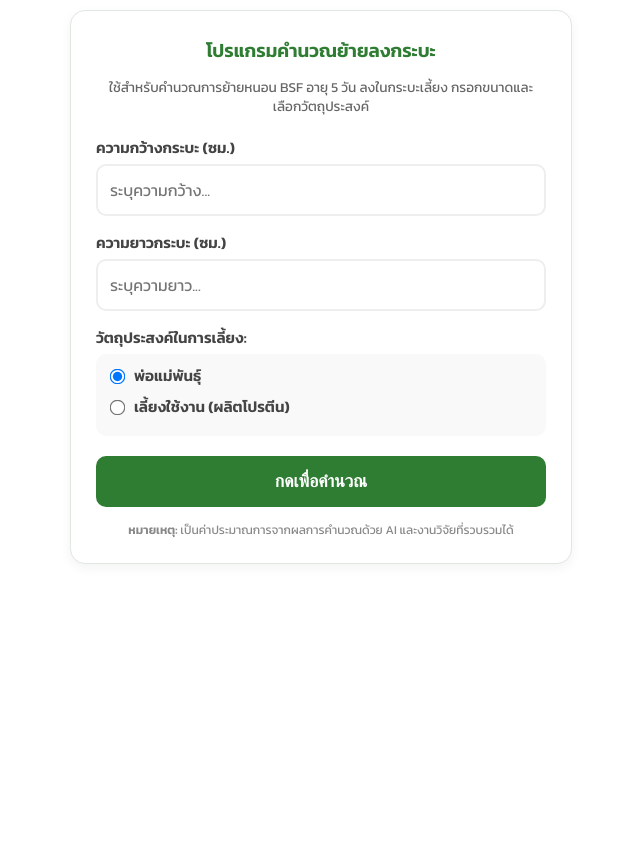
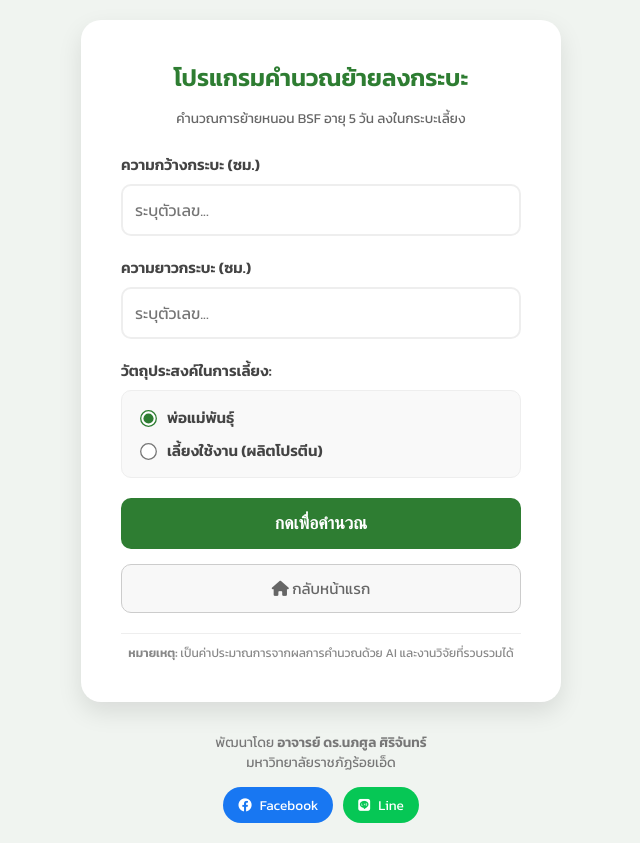
Before and after one commit to nopphasuls-ops/bsf-calc, a plain HTML site: page calc-tray.html in a window 1280 px wide. Shown: the whole page, without its empty margins (319-959 px from the left). Before the commit the page ends 800 px from the top, so only its background shows below. Drawn offline with Linux system fonts and the light colour scheme.

Commit message:
Update calc-tray.html
add home button & credit update

```diff
--- a/calc-tray.html
+++ b/calc-tray.html
@@ -1,77 +1,131 @@
 <!DOCTYPE html>
-<html>
+<html lang="th">
 <head>
   <meta charset="UTF-8">
+  <meta name="viewport" content="width=device-width, initial-scale=1.0">
+  <title>BSF Tray Calculator - Dr.Nopphasul</title>
   <link href="https://fonts.googleapis.com/css2?family=Kanit:wght@300;400;600&display=swap" rel="stylesheet">
+  <link rel="stylesheet" href="https://cdnjs.cloudflare.com/ajax/libs/font-awesome/6.0.0/css/all.min.css">
   <style>
-    body { font-family: 'Kanit', sans-serif; margin: 0; padding: 10px; background-color: transparent; }
-    .embed-card {
-      background: white; padding: 25px; border-radius: 15px;
-      border: 1px solid #e0e6e0; box-shadow: 0 4px 12px rgba(0,0,0,0.05);
-      max-width: 450px; margin: auto;
+    body {
+      font-family: 'Kanit', sans-serif;
+      margin: 0;
+      padding: 20px;
+      background-color: #f0f4f0;
+      display: flex;
+      flex-direction: column;
+      align-items: center;
+      min-height: 100vh;
     }
-    h3 { color: #2e7d32; text-align: center; margin-top: 0; margin-bottom: 5px; }
-    .subtitle { font-size: 0.85rem; color: #666; text-align: center; margin-bottom: 20px; line-height: 1.4; }
-    label { display: block; margin-bottom: 5px; font-weight: 600; color: #444; font-size: 0.95rem; }
+    .card {
+      background: white; padding: 2.5rem; border-radius: 20px;
+      box-shadow: 0 10px 25px rgba(0,0,0,0.1);
+      width: 90%; max-width: 400px; margin-bottom: 20px;
+    }
+    h2 { color: #2e7d32; text-align: center; margin-top: 0; margin-bottom: 5px; }
+    .subtitle { font-size: 0.85rem; color: #666; text-align: center; margin-bottom: 25px; line-height: 1.4; }
+    label { display: block; margin-bottom: 8px; font-weight: 600; color: #444; font-size: 0.95rem; }
+
     input[type="number"] {
-      width: 100%; padding: 12px; margin-bottom: 15px;
+      width: 100%; padding: 12px; margin-bottom: 20px;
       border: 2px solid #eee; border-radius: 10px; box-sizing: border-box;
       font-size: 1rem; font-family: 'Kanit';
     }
-    .checkbox-group { margin-bottom: 20px; padding: 10px; background: #f9f9f9; border-radius: 10px; }
-    .checkbox-item { display: flex; align-items: center; margin-bottom: 8px; cursor: pointer; }
-    .checkbox-item input { margin-right: 10px; transform: scale(1.2); cursor: pointer; }
 
-    button {
+    .radio-group { margin-bottom: 20px; padding: 15px; background: #f9f9f9; border-radius: 10px; border: 1px solid #eee; }
+    .radio-item { display: flex; align-items: center; margin-bottom: 10px; cursor: pointer; }
+    .radio-item:last-child { margin-bottom: 0; }
+    .radio-item input[type="radio"] { margin-right: 12px; transform: scale(1.3); accent-color: #2e7d32; }
+
+    button.main-btn {
       width: 100%; padding: 15px; border: none; border-radius: 10px;
       background-color: #2e7d32; color: white; font-size: 1.1rem;
       font-weight: 600; cursor: pointer; transition: 0.3s;
     }
-    button:hover { background-color: #1b5e20; }
+    button.main-btn:hover { background-color: #1b5e20; }
+
+    .home-btn {
+      display: block; width: 100%; padding: 12px; margin-top: 15px;
+      border: 1px solid #ccc; border-radius: 10px; background-color: #f8f8f8;
+      color: #666; text-align: center; text-decoration: none; font-size: 0.95rem;
+      box-sizing: border-box; transition: 0.3s;
+    }
+    .home-btn:hover { background-color: #eee; color: #333; }
 
     #result-area {
-      margin-top: 20px; padding: 20px; border-radius: 10px;
+      margin-top: 25px; padding: 20px; border-radius: 12px;
       background-color: #e8f5e9; display: none; text-align: center;
       border: 1px solid #c8e6c9; animation: fadeIn 0.4s;
     }
-    .res-val { font-size: 1.5rem; font-weight: bold; color: #1b5e20; }
-    .note { font-size: 0.75rem; color: #888; margin-top: 15px; text-align: center; line-height: 1.4; }
+    .res-val { font-size: 2rem; font-weight: bold; color: #1b5e20; display: block; }
+
+    .footer { text-align: center; margin-top: 10px; }
+    .footer-text { font-size: 0.85rem; color: #777; margin-bottom: 15px; line-height: 1.5; }
+    .social-links { display: flex; justify-content: center; gap: 10px; }
+    .social-btn {
+      text-decoration: none; padding: 8px 15px; border-radius: 25px;
+      font-size: 0.85rem; display: flex; align-items: center; gap: 8px;
+      color: white; transition: 0.3s;
+    }
+    .fb-color { background-color: #1877F2; }
+    .line-color { background-color: #06C755; }
+    .note { font-size: 0.75rem; color: #888; margin-top: 20px; text-align: center; line-height: 1.5; border-top: 1px solid #eee; padding-top: 10px; }
     @keyframes fadeIn { from { opacity: 0; } to { opacity: 1; } }
   </style>
 </head>
 <body>
 
-<div class="embed-card">
-  <h3>โปรแกรมคำนวณย้ายลงกระบะ</h3>
-  <p class="subtitle">ใช้สำหรับคำนวณการย้ายหนอน BSF อายุ 5 วัน ลงในกระบะเลี้ยง กรอกขนาดและเลือกวัตถุประสงค์</p>
+<div class="card">
+  <h2>โปรแกรมคำนวณย้ายลงกระบะ</h2>
+  <p class="subtitle">คำนวณการย้ายหนอน BSF อายุ 5 วัน ลงในกระบะเลี้ยง</p>
 
   <label>ความกว้างกระบะ (ซม.)</label>
-  <input type="number" id="w" placeholder="ระบุความกว้าง..." step="any">
+  <input type="number" id="w" placeholder="ระบุตัวเลข..." step="any">
 
   <label>ความยาวกระบะ (ซม.)</label>
-  <input type="number" id="l" placeholder="ระบุความยาว..." step="any">
+  <input type="number" id="l" placeholder="ระบุตัวเลข..." step="any">
 
   <label>วัตถุประสงค์ในการเลี้ยง:</label>
-  <div class="checkbox-group">
-    <label class="checkbox-item">
+  <div class="radio-group">
+    <label class="radio-item">
       <input type="radio" name="purpose" value="4" checked> พ่อแม่พันธุ์
     </label>
-    <label class="checkbox-item">
+    <label class="radio-item">
       <input type="radio" name="purpose" value="9"> เลี้ยงใช้งาน (ผลิตโปรตีน)
     </label>
   </div>
 
-  <button onclick="calcTray()">กดเพื่อคำนวณ</button>
+  <button class="main-btn" onclick="calcTray()">กดเพื่อคำนวณ</button>
 
   <div id="result-area">
-    <div style="color: #2e7d32; margin-bottom: 10px;">ปริมาณ BSF อายุ 5 วันที่เหมาะสมต่อหนึ่งกระบะคือ</div>
-    <span id="resX" class="res-val">0</span> <span style="font-weight:bold;">กรัม</span>
-    <div style="margin: 5px 0; color: #666;">หรือ</div>
-    <span id="resY" class="res-val">0</span> <span style="font-weight:bold;">ช้อนโต๊ะ</span>
+    <div style="color: #2e7d32; margin-bottom: 5px; font-size: 0.95rem;">ปริมาณ BSF ที่เหมาะสมคือ</div>
+    <span id="resX" class="res-val">0</span> <span style="font-weight: bold; color: #1b5e20;">กรัม</span>
+    <div style="margin: 8px 0; color: #666; font-size: 0.9rem;">หรือ</div>
+    <span id="resY" class="res-val">0</span> <span style="font-weight: bold; color: #1b5e20;">ช้อนโต๊ะ</span>
   </div>
+
+  <a href="https://nopphasuls-ops.github.io/bsf-calc/" target="_top" class="home-btn">
+    <i class="fas fa-home"></i> กลับหน้าแรก
+  </a>
 
   <div class="note">
     <strong>หมายเหตุ:</strong> เป็นค่าประมาณการจากผลการคำนวณด้วย AI และงานวิจัยที่รวบรวมได้
+  </div>
+</div>
+
+<div class="footer">
+  <div class="footer-text">
+    พัฒนาโดย <strong>อาจารย์ ดร.นภศูล ศิริจันทร์</strong><br>
+    มหาวิทยาลัยราชภัฏร้อยเอ็ด
+  </div>
+
+  <div class="social-links">
+    <a href="https://facebook.com/ap.nopphasul" target="_blank" class="social-btn fb-color">
+      <i class="fab fa-facebook"></i> Facebook
+    </a>
+    <a href="https://lin.ee/LUeLnAC" target="_blank" class="social-btn line-color">
+      <i class="fab fa-line"></i> Line
+    </a>
   </div>
 </div>
 
@@ -79,18 +133,20 @@
   function calcTray() {
     const w = parseFloat(document.getElementById('w').value);
     const l = parseFloat(document.getElementById('l').value);
-    const input3 = parseFloat(document.querySelector('input[name="purpose"]:checked').value);
+    const radioBtn = document.querySelector('input[name="purpose"]:checked');
+    const input3 = parseFloat(radioBtn.value);
 
-    if(!isNaN(w) && !isNaN(l)) {
-      // สูตรคำนวณตามที่คุณกำหนด
+    if(!isNaN(w) && !isNaN(l) && w > 0 && l > 0) {
       const X = (w * l * input3) / 300;
       const Y = (w * l * input3) / 1200;
 
-      document.getElementById('result-area').style.display = 'block';
+      const resultArea = document.getElementById('result-area');
+      resultArea.style.display = 'block';
+
       document.getElementById('resX').innerText = X.toLocaleString(undefined, {minimumFractionDigits: 2, maximumFractionDigits: 2});
       document.getElementById('resY').innerText = Y.toLocaleString(undefined, {minimumFractionDigits: 2, maximumFractionDigits: 2});
     } else {
-      alert("กรุณากรอกขนาดกระบะให้ครบถ้วน");
+      alert("กรุณากรอกข้อมูลขนาดกระบะให้ถูกต้องและครบถ้วน");
     }
   }
 </script>
```
